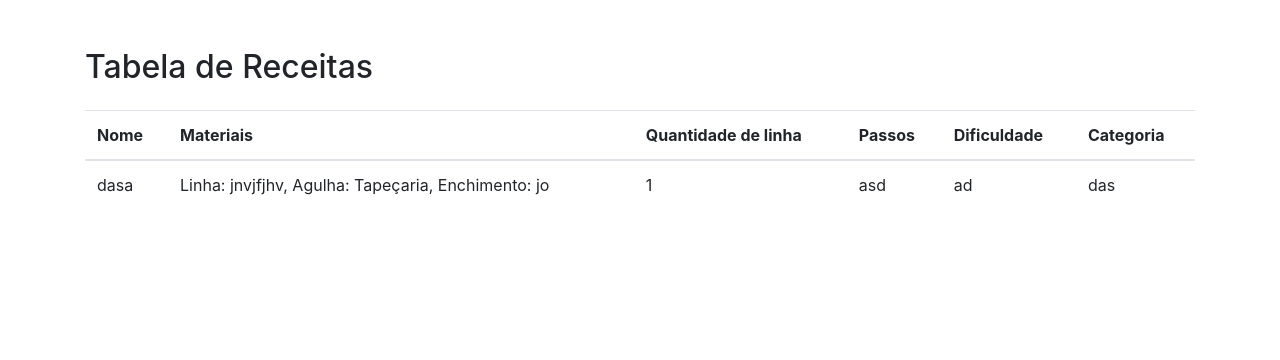
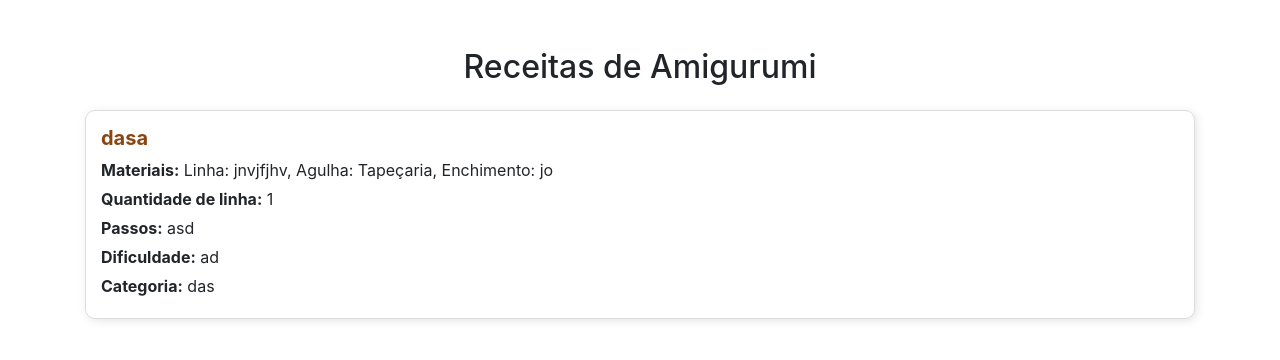
Before and after one commit to Yasminpasqua/LarDoAmigurumi, a Django app: page /receitas/ in a window 1280 px wide. Shown: the part 86-446 px from the top of the page. Run offline with Django 5.2, Linux system fonts and the light colour scheme; data comes from the database, SQL or seed files in the repository; some libraries are stand-ins or nearby versions.

Commit message:
QUASE LÁ

```diff
--- a/LarDoAmigurumi/app/templates/HomeReceitas.html
+++ b/LarDoAmigurumi/app/templates/HomeReceitas.html
@@ -18,7 +18,7 @@
 </head>
 
 <body>
-    <nav class="navbar navbar-expand-lg navbar-dark bg-success">
+    <nav class="navbar navbar-expand-lg navbar-dark">
         <img src="{% static 'LARDOAMIGURUMI (2).png' %}" alt="a">
         <a class="navbar-brand" href="/">LarDoAmigurumi</a>
         <button class="navbar-toggler" type="button" data-toggle="collapse" data-target="#navbarNav" aria-controls="navbarNav" aria-expanded="false" aria-label="Toggle navigation">
--- a/LarDoAmigurumi/app/templates/receitas.html
+++ b/LarDoAmigurumi/app/templates/receitas.html
@@ -13,6 +13,22 @@
         }
         .navbar img {
             height: 70px; /* Ajuste a altura conforme necessário */
+        }
+        /* Ajustando os cartões para melhor visualização */
+        .receita-card {
+            border: 1px solid #ddd;
+            border-radius: 10px;
+            padding: 15px;
+            margin-bottom: 20px;
+            background-color: #fff;
+            box-shadow: 2px 2px 10px rgba(0, 0, 0, 0.1);
+        }
+        .receita-card h5 {
+            color: #8B4513; /* Marrom escuro */
+            font-weight: bold;
+        }
+        .receita-card p {
+            margin: 5px 0;
         }
     </style>
 </head>
@@ -37,39 +53,29 @@
                 <li class="nav-item">
                     <a class="nav-link text-dark" href="/sobrenos/">Sobre nós</a>
                 </li>
-                     <a class="nav-link text-dark" href="/admin/">Administração</a>
+                <li class="nav-item">
+                    <a class="nav-link text-dark" href="/admin/">Administração</a>
                 </li>
             </ul>
         </div>
     </nav>
+
     <div class="container mt-5">
-        <h2 class="mb-4">Tabela de Receitas</h2>
-        <table class="table">
-            <thead>
-                <tr>
-                    <th scope="col">Nome</th>
-                    <th scope="col">Materiais</th>
-                    <th scope="col">Quantidade de linha</th>
-                    <th scope="col">Passos</th>
-                    <th scope="col">Dificuldade</th>
-                    <th scope="col">Categoria</th>
+        <h2 class="mb-4 text-center">Receitas de Amigurumi</h2>
 
-                </tr>
-            </thead>
-            <tbody>
-                {% for receita in receita %}
-                <tr>
-                    <td>{{ receita.nome }}</td>
-                    <td>{{ receita.materiais }}</td>
-                    <td>{{ receita.quantidade_linha }}</td>
-                    <td>{{ receita.passos }}</td>
-                    <td>{{ receita.dificuldade }}</td>
-                    <td>{{ receita.categoria}}</td>
-                </tr>
-                {% endfor %}
-            </tbody>
-        </table>
+        <!-- Loop para exibir as receitas em cartões -->
+        {% for receita in receita %}
+        <div class="receita-card">
+            <h5>{{ receita.nome }}</h5>
+            <p><strong>Materiais:</strong> {{ receita.materiais }}</p>
+            <p><strong>Quantidade de linha:</strong> {{ receita.quantidade_linha }}</p>
+            <p><strong>Passos:</strong> {{ receita.passos }}</p>
+            <p><strong>Dificuldade:</strong> {{ receita.dificuldade }}</p>
+            <p><strong>Categoria:</strong> {{ receita.categoria }}</p>
+        </div>
+        {% endfor %}
     </div>
+
     <!-- Incluindo jQuery e Bootstrap JS -->
     <script src="https://code.jquery.com/jquery-3.5.1.slim.min.js"></script>
     <script src="https://cdn.jsdelivr.net/npm/@popperjs/core@2.9.1/dist/umd/popper.min.js"></script>
```
